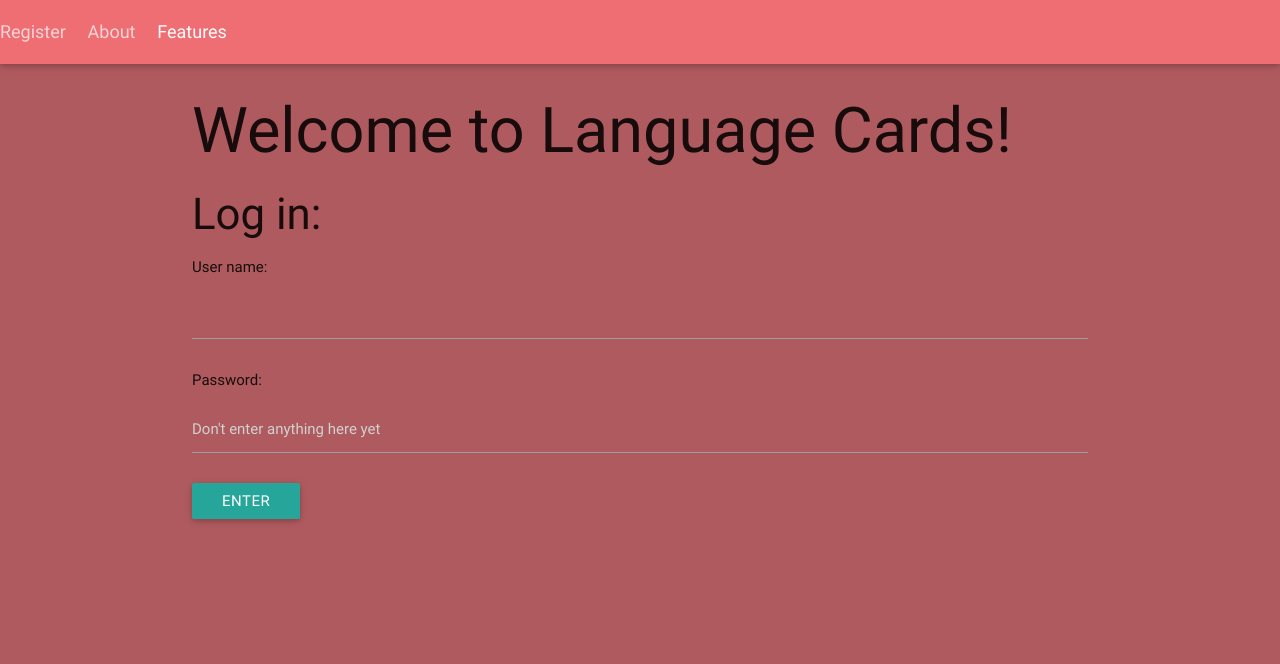
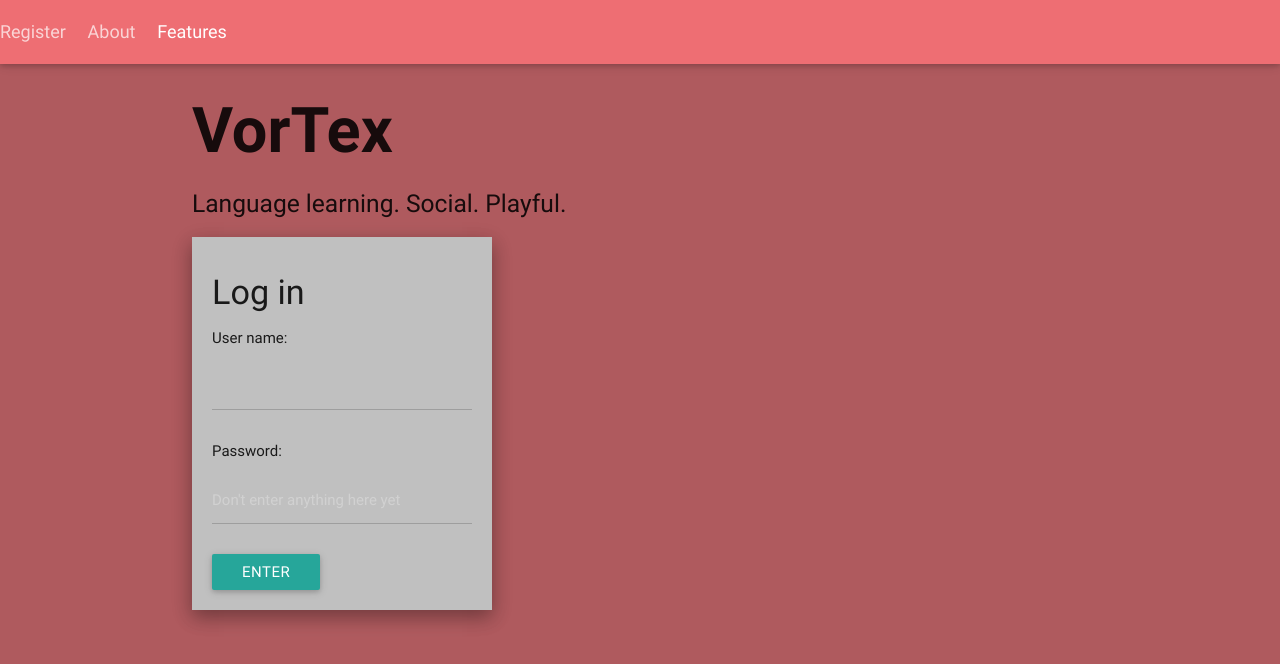
Before and after one commit to seadeer/Language-Cards, a website: page client/index.html in a window 1280 px wide. Drawn offline with nearby package versions, Linux system fonts and the light colour scheme; some packages are replaced by stand-ins of ours; a script that the page names is missing.

Commit message:
styled up the login page a bit more

```diff
--- a/client/app/assets/css/styles.css
+++ b/client/app/assets/css/styles.css
@@ -3,11 +3,19 @@ body{
     background-color: #AF5A5E;
 }
 
+h1{
+    font-weight: bold;
+}
 
-.container{
-
+.subdiv{
+    background-color: #AF5A5E;
 
 }
-.subdiv{
+
+.login{
+    background-color: silver;
+    padding: 20px;
+    width: 300px;
+    margin-top: 20px;
 
 }
--- a/client/index.html
+++ b/client/index.html
@@ -1,8 +1,11 @@
 <html ng-app="app">
 <head>
-    <title>Language cards</title>
+    <title>VorTex</title>
+    <link href="app/assets/materialize/css/materialdesignicons.min.css" media="all" rel="stylesheet" type="text/css" />
+     <link href="http://fonts.googleapis.com/icon?family=Material+Icons" rel="stylesheet">
     <link href="/app/assets/materialize/css/materialize.css" rel="stylesheet">
     <link rel="stylesheet" type="text/css" href="/app/assets/css/styles.css">
+    <script src='/app/assets/materialize/js/materialize.js'></script>
     <script src='/angular/angular.js'></script>
     <script src='/angular-route/angular-route.js'></script>
     <script src='/app/main.js'></script>
@@ -16,17 +19,7 @@
 
 </head>
 <body>
-    <div class="navbar-fixed">
-        <nav>
-            <div class="nav-wrapper">
-                <div class="col s12">
-                    <a href="#!" class="breadcrumb">Register</a>
-                    <a href="#!" class="breadcrumb">About</a>
-                    <a href="#!" class="breadcrumb">Features</a>
-                </div>
-            </div>
-        </nav>
-    </div>
-    <div class="container" ng-view=''>
+
+    <div ng-view=''>
 </body>
 </html>
--- a/client/partials/login.html
+++ b/client/partials/login.html
@@ -1,10 +1,28 @@
-<div class="subdiv" ng-controller = "usersController as UC">
-    <h1> Welcome to Language Cards!</h1>
-    <h3>Log in:</h3>
+<div class="navbar-fixed">
+        <nav>
+            <div class="nav-wrapper">
+                <div class="col s12">
+                    <a href="#!" class="breadcrumb">Register</a>
+                    <a href="#!" class="breadcrumb">About</a>
+                    <a href="#!" class="breadcrumb">Features</a>
+                </div>
+            </div>
+        </nav>
+    </div>
+<div class = "container" ng-controller = "usersController as UC">
+
+<div class="subdiv" >
+    <h1> VorTex</h1>
+    <h5>Language learning. Social. Playful.</h5>
+    <div class="login z-depth-2">
+    <h4>Log in</h4>
     <p>User name:</p>
     <p>
     <input type="text" ng-model = "UC.user.name"></p>
     <p>Password: </p>
     <p><input type="password" placeholder="Don't enter anything here yet" =""></p>
-    <input class="waves-effect waves-light btn" type="submit" value="Enter" ng-click="UC.login()">
+    <input class="waves-effect waves-light btn" type="submit" value="Enter" ng-click="UC.login()"></div>
+    </div>
+
+
 </div>
```
